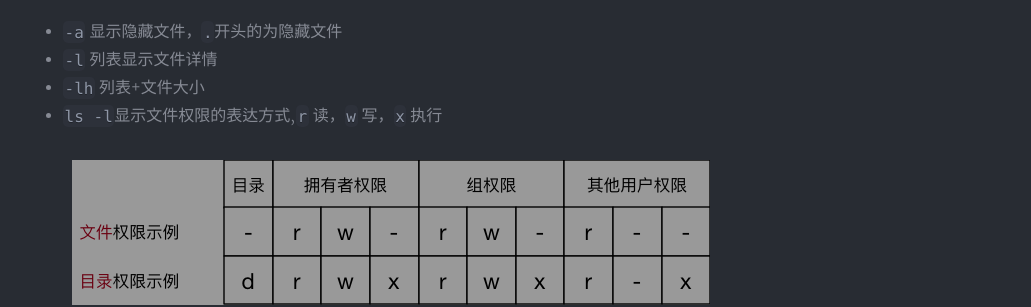
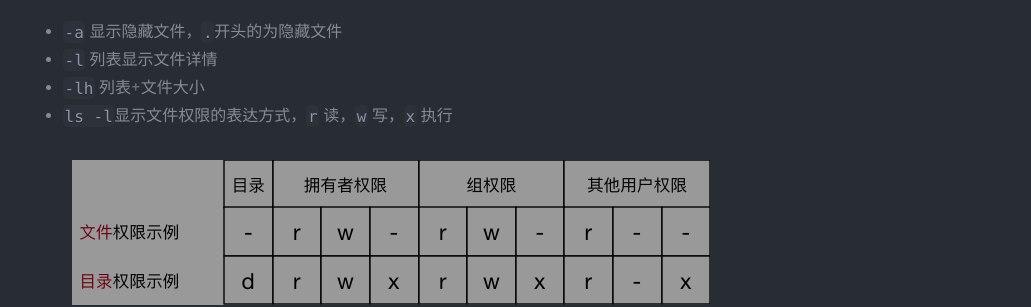
Before and after one commit to MasterYangY/yyblog, a Jekyll site: the page built from _posts/2018-03-23-Linux学习笔记01 文件和目录指令.md, in a window 1280 px wide and 900 px high, scrolled down 465 px. Shown: the part 154-461 px from the top of the window, without its empty margins (249-1280 px from the left). Built offline with Jekyll 4.4.1, drawn with Linux system fonts in a browser that asks for light colours; nearby versions of some CDN libraries; comment, search, counter and statistics services are not loaded; a style sheet for code colours, icons or effects is not loaded.

Commit message:
, ，转化

```diff
--- a/_posts/2018-03-23-Linux学习笔记01 文件和目录指令.md
+++ b/_posts/2018-03-23-Linux学习笔记01 文件和目录指令.md
@@ -14,7 +14,7 @@ tags:  Linux
 - `-a` 显示隐藏文件，`.`开头的为隐藏文件
 - `-l` 列表显示文件详情
 - `-lh` 列表+文件大小
-- `ls -l`显示文件权限的表达方式,`r` 读，`w` 写，`x` 执行
+- `ls -l`显示文件权限的表达方式，`r` 读，`w` 写，`x` 执行
 
 ![](/assets/img/权限示意图.png)
 
```
